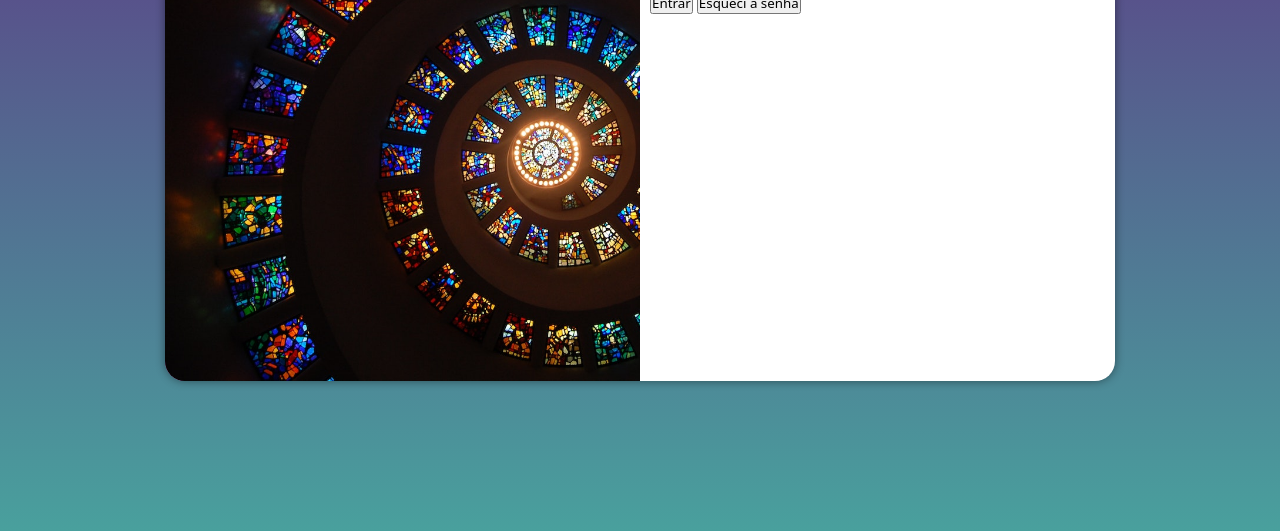
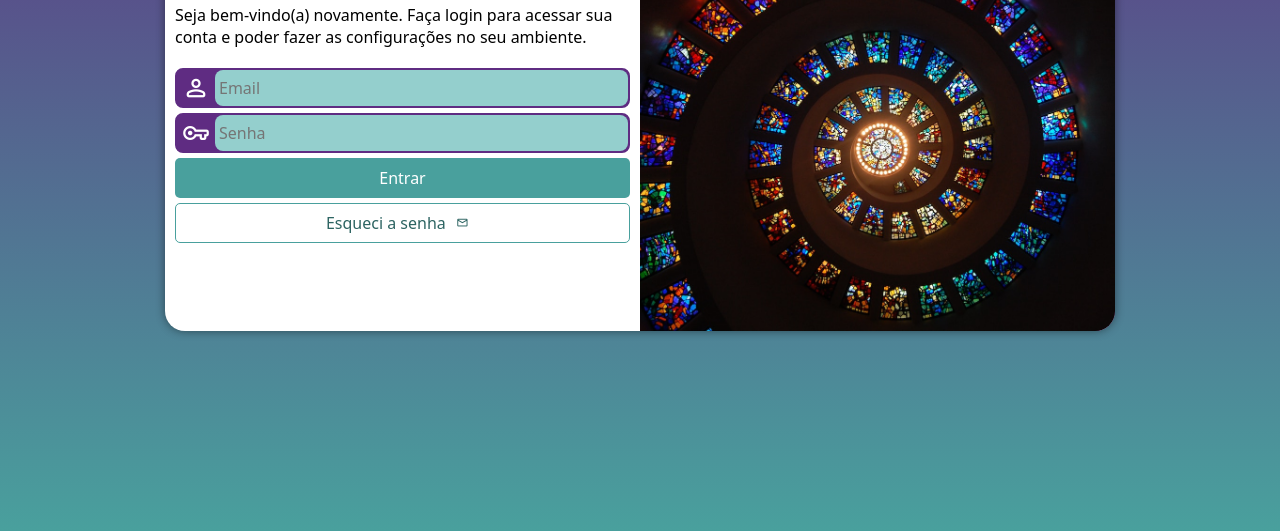
Before and after one commit to jacrifla/projeto-login, a plain HTML site: page index.html in a window 1280 px wide. Shown: the part 269-800 px from the top of the page. Drawn offline with nearby package versions, Linux system fonts and the light colour scheme.

Commit message:
finalizado

```diff
--- a/estilos/media-query.css
+++ b/estilos/media-query.css
@@ -16,15 +16,23 @@
     }
     #login {
         width: 80vw;
+        height: 320px;
     }
+
     #login #imagem {
         float: left;
         width: 30%;
         height: 100%;
+        background-position: center center;
     }
+
     #login #formulario {
         float: right;
         width: 70%;
+    }
+
+    #formulario h1{
+        font-size: 2em;
     }
 }
 
@@ -33,16 +41,30 @@
     body{
         background-image: linear-gradient(to top, #49a09d, #5f2c82);
     }
+
     #login {
         width: 950px;
+        height: 400px;
     }
+
     #login #imagem {
+        float: right;
+        width: 50%;
+        height: 100%;
+        background-position: center center;
+    }
+
+    #login #formulario {
         float: left;
         width: 50%;
-        height: 100%;
     }
-    #login #formulario {
-        float: right;
-        width: 50%;
+
+    #formulario h1{
+        font-size: 2em;
+    }
+
+    #formulario p{
+        font-size: 1em;
+        margin: 20px 0;
     }
 }
--- a/estilos/style.css
+++ b/estilos/style.css
@@ -29,13 +29,15 @@ main {
     position: absolute;
     top: 50%;
     left: 50%;
-    transform: translate(-50%, -50%);
     overflow: hidden;
     background-color: white;
     width: 250px;
-    height: 500px;
+    height: 515px;
     border-radius: 20px;
     box-shadow: 0 0 10px rgba(0, 0, 0, 0.45);
+
+    /* Transições e tranformações sempre deixar por último */
+    transform: translate(-50%, -50%);
     transition: width .3s, height .3s;
     transition-timing-function: ease;
 }
@@ -44,12 +46,94 @@ main {
     display: block;
     background: #5f2c82 url(../imagens/pexels-pixabay-161154.jpg) no-repeat;
     background-size: cover;
-    background-position: left bottom;
+    background-position: center center;
     height: 200px;
 }
 
 #login #formulario {
     display: block;
     padding: 10px;
+}
 
+#formulario h1{
+    text-align: center;
+    margin-bottom: 10px;
 }
+
+#formulario p{
+    font-size: 0.8em;
+}
+
+.campo label{
+    display: none;
+}
+.campo{
+    background-color: #5f2c82;
+    border: 2px solid #5f2c82;
+    display: flex;
+    align-items: center;
+    justify-content: center;
+    width: 100%;
+    height: 40px;
+    border-radius: 8px;
+    margin: 5px 0;
+}
+
+.campo span{
+    color: white;
+    font-size: 1.75em;
+    width: 40px;
+    padding: 5px;
+}
+
+.campo input{
+    width: 100%;
+    background-color: #94cfcd;
+    font-size: 1em;
+    height: 100%;
+    border: 0;
+    border-radius: 8px;
+    padding: 4px;
+}
+.campo input:focus-within{
+    background-color: #fff;
+    outline: none;
+}
+input[type=submit]{
+    display: block;
+    font-size: 1em;
+    width: 100%;
+    height: 40px;
+    background-color: #49a09d;
+    color: white;
+    border: none;
+    border-radius: 5px;
+    cursor: pointer;
+}
+
+input[type=submit]:hover{
+    background-color: #2d6462;
+}
+
+.botao{
+    display: flex;
+    justify-content: center;
+    align-items: center;
+    text-align: center;
+    font-size: 1em;
+    width: 100%;
+    height: 40px;
+    margin-top: 5px;
+    background-color: #fff;
+    color: #2d6462;
+    border: 1px solid #49a09d;
+    border-radius: 5px;
+    text-decoration: none;
+}
+.botao:hover{
+    background-color: #6cd3cf;
+}
+.botao span{
+    font-size: 0.8em;
+    margin: 0.8em;
+}
--- a/index.html
+++ b/index.html
@@ -7,7 +7,8 @@
     <title>Login</title>
     <link rel="stylesheet" href="estilos/style.css">
     <link rel="stylesheet" href="estilos/media-query.css">
-</head>
+
+    <link rel="stylesheet" href="https://fonts.googleapis.com/css2?family=Material+Symbols+Rounded:opsz,wght,FILL,GRAD@48,700,1,200"/>
 <body>
     <main>
         <section id="login">
@@ -16,11 +17,23 @@
             <div id="formulario">
                 <h1>Login</h1>
                 <p>Seja bem-vindo(a) novamente. Faça login para acessar sua conta e poder fazer as configurações no seu ambiente.</p>
-                <form action="login.php" method="post">
-                    <label for=""><input type="email" name="" id=""></label>
-                    <label for=""><input type="password" name="" id=""></label>
-                    <input type="button" value="Entrar">
-                    <input type="button" value="Esqueci a senha">
+                <form action="login.php" method="post" autocomplete="on">
+                    <div class="campo">
+                        <span class="material-symbols-rounded">person</span>
+                        <input type="email" name="login" id="ilogin" placeholder="Email" autocomplete="email" required maxlength="30">
+                        <label for="ilogin">Login</label>
+
+                    </div>
+                    <div class="campo">
+                        <span class="material-symbols-rounded">vpn_key</span>
+                        <input type="password" name="senha" id="isenha" placeholder="Senha" autocomplete="current-password" required minlength="8" maxlength="16">
+                        <label for="isenha">Senha</label>
+
+                    </div>
+                    <input type="submit" value="Entrar">
+                    <a href="#" class="botao">Esqueci a senha
+                        <span class="material-symbols-rounded">mail</span>
+                    </a>
                 </form>
             </div>
         </section>
```
